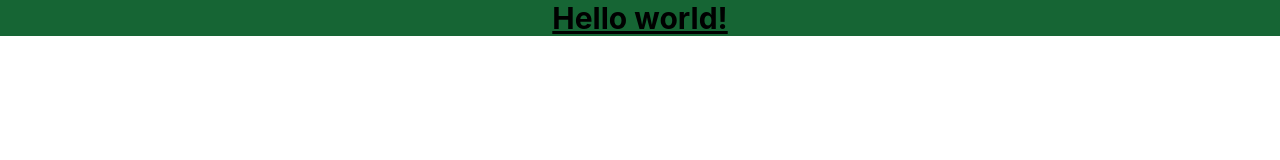
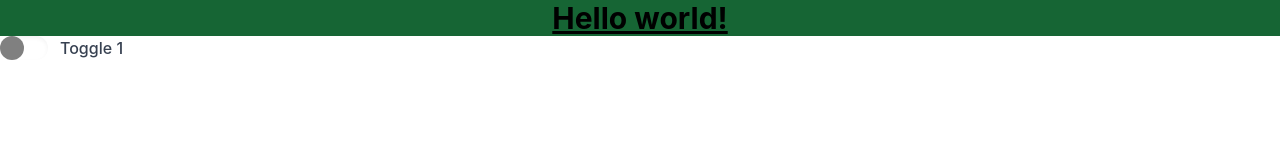
Before and after one commit to araf78/reusable-components, a React (Create React App) app: page / in a window 1280 px wide. Shown: the top 160 px of the page. Built offline with nearby package versions, Linux system fonts and the light colour scheme.

Commit message:
[Done] Toggle Switch component ready

```diff
--- a/package.json
+++ b/package.json
@@ -23,6 +23,7 @@
     "react-scripts": "5.0.1",
     "react-select": "^5.7.3",
     "react-toastify": "^9.1.3",
+    "tailwind-merge": "^1.13.2",
     "typescript": "^4.9.5",
     "web-vitals": "^2.1.4"
   },
--- a/src/App.tsx
+++ b/src/App.tsx
@@ -1,6 +1,5 @@
-import React from 'react';
-import logo from './logo.svg';
 import './App.css';
+import ToggleSwitch from './components/switch';
 
 function App() {
   return (
@@ -8,6 +7,7 @@ function App() {
      <h1 className="text-3xl bg-green-800 font-bold underline">
       Hello world!
     </h1>
+    <ToggleSwitch color="success"  label="Toggle 1" />
     </div>
   );
 }
--- /dev/null
+++ b/src/components/switch.tsx
@@ -0,0 +1,66 @@
+import { useState } from 'react';
+import { twMerge } from 'tailwind-merge';
+
+interface ToggleSwitchProps {
+    color: 'primary' | 'secondary' | 'success' | 'danger';
+    label: string;
+  }
+
+const ToggleSwitch = ({ color, label }: ToggleSwitchProps) => {
+  const [checked, setChecked] = useState(false);
+
+  const toggleChecked = () => {
+    setChecked(!checked);
+  };
+
+  const getColorClass = (color: string) => {
+    switch (color) {
+      case 'primary':
+        return 'blue';
+      case 'secondary':
+        return 'gray';
+      case 'success':
+        return 'green';
+      case 'danger':
+        return 'red';
+      default:
+        return 'gray';
+    }
+}
+
+  const toggleStyles = {
+    backgroundColor: checked ? getColorClass(color) : 'gray',
+    transform: checked ? 'translateX(24px)' : 'translateX(0)',
+  };
+
+  const switchStyles = twMerge(
+    'w-12 h-6 bg-gray-300 rounded-full shadow-inner',
+    checked ? `bg-${getColorClass(color)}-500` : `bg-${getColorClass(color)}-300`
+  );
+
+
+  return (
+    <label className="flex items-center cursor-pointer">
+      <div className="relative">
+        <input
+          type="checkbox"
+          className="sr-only"
+          checked={checked}
+          onChange={toggleChecked}
+        />
+        <div className={switchStyles}></div>
+        {/* <div
+          className={`${
+            checked ? 'bg-green-500' : 'bg-gray-400'
+          } absolute left-0 top-0 w-6 h-6 rounded-full transition-transform transform ${
+            checked ? 'translate-x-6' : 'translate-x-0'
+          }`}
+        ></div> */}
+         <div className="absolute left-0 top-0 w-6 h-6 rounded-full transition-transform" style={toggleStyles}></div>
+      </div>
+      <div className="ml-3 text-gray-700 font-medium">{label}</div>
+    </label>
+  );
+};
+
+export default ToggleSwitch;
```
Also changed, not shown: 2 other files (tests, documents, lock files or other folders).
